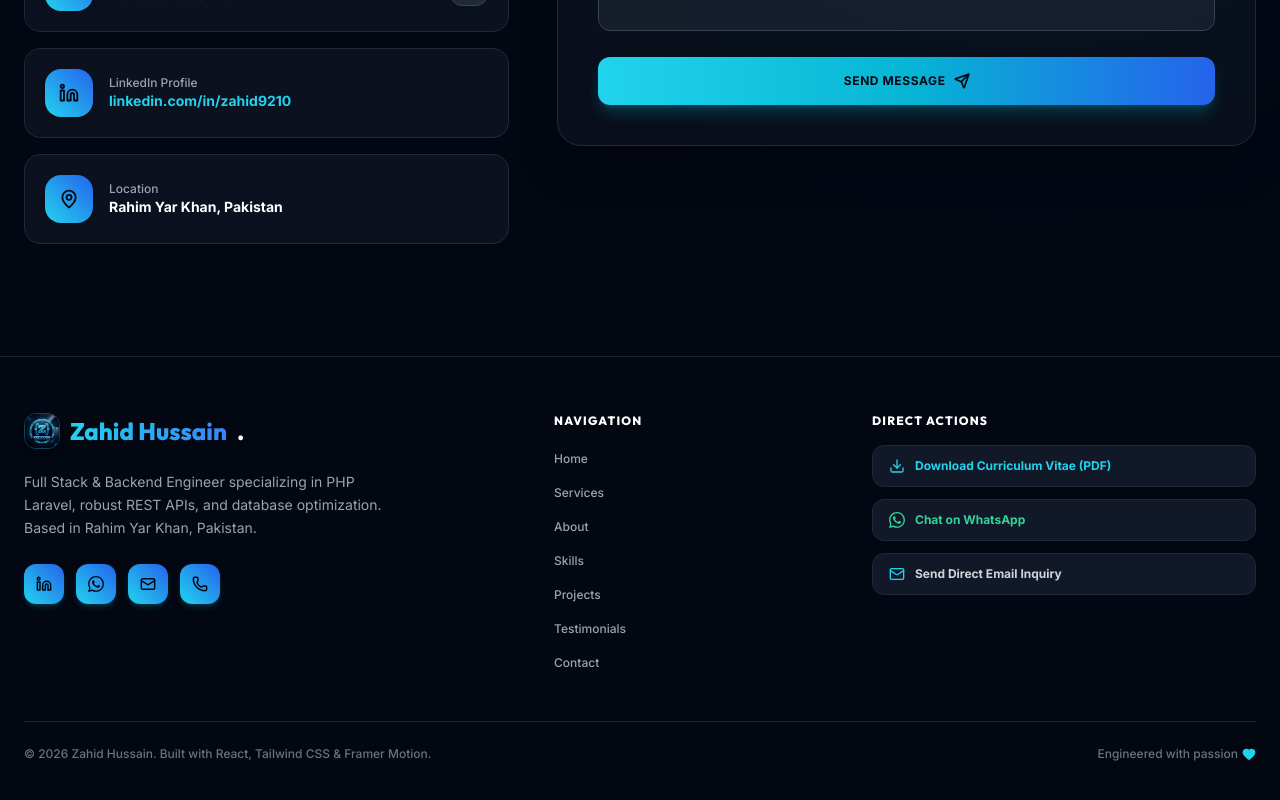
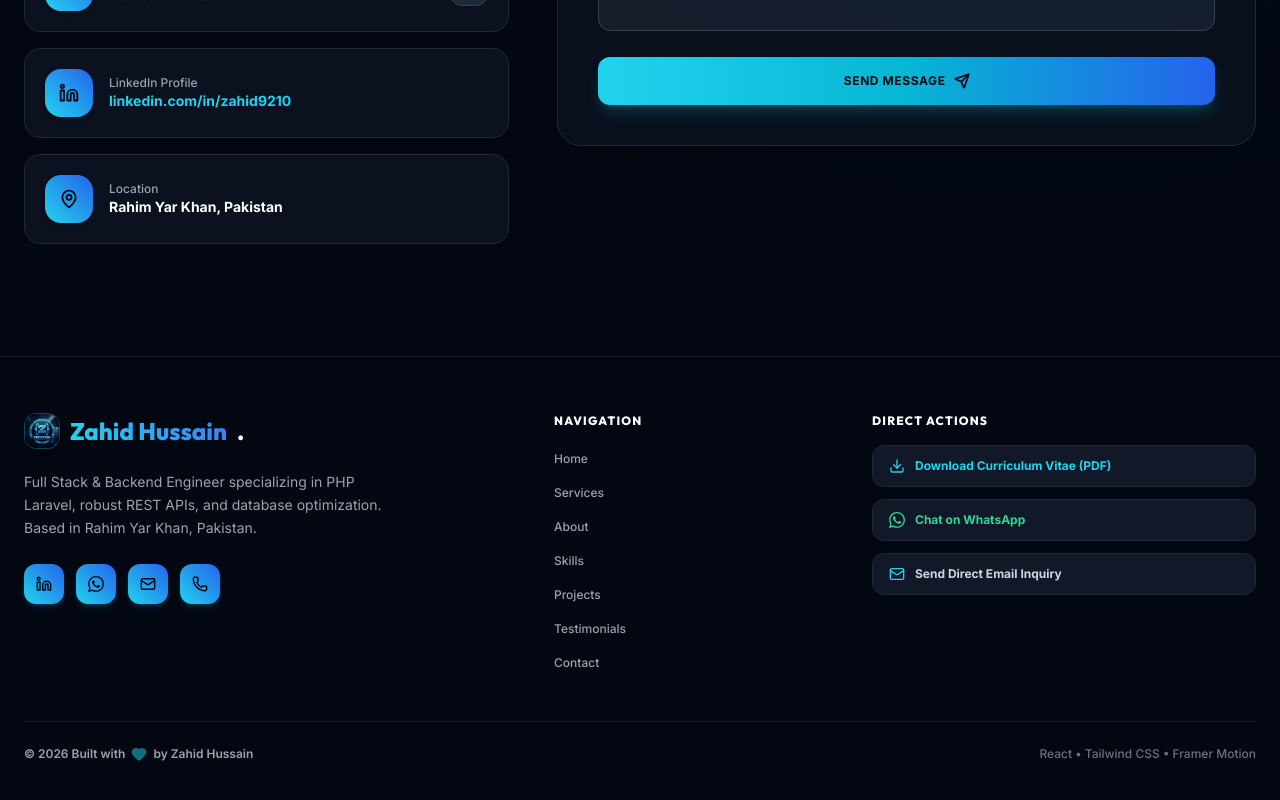
Before and after one commit to mmtzahidhussain/my-portfolio, a React (Vite) app: page / in a window 1280 px wide. Shown: the part 7683-8483 px from the top of the page. Built offline with nearby package versions, Linux system fonts and the light colour scheme.

Commit message:
style: Updated footer text to 'Built with ❤️ by Zahid Hussain'

```diff
--- a/src/components/Footer.jsx
+++ b/src/components/Footer.jsx
@@ -208,19 +208,20 @@ const Footer = ({ darkMode }) => {
           }`}
         >
           <p
+            className={`text-xs font-semibold flex items-center gap-1.5 ${
+              darkMode ? "text-gray-400" : "text-gray-600"
+            }`}
+          >
+            <span>© {new Date().getFullYear()} Built with</span>
+            <Heart className="w-4 h-4 text-cyan-400 fill-cyan-400 inline animate-pulse" />
+            <span>by Zahid Hussain</span>
+          </p>
+          <p
             className={`text-xs font-medium ${
               darkMode ? "text-gray-500" : "text-gray-500"
             }`}
           >
-            © {new Date().getFullYear()} Zahid Hussain. Built with React, Tailwind CSS & Framer Motion.
-          </p>
-          <p
-            className={`text-xs font-medium flex items-center gap-1 ${
-              darkMode ? "text-gray-500" : "text-gray-500"
-            }`}
-          >
-            <span>Engineered with passion</span>
-            <Heart className="w-3.5 h-3.5 text-cyan-400 fill-current inline" />
+            React • Tailwind CSS • Framer Motion
           </p>
         </div>
       </div>
```
